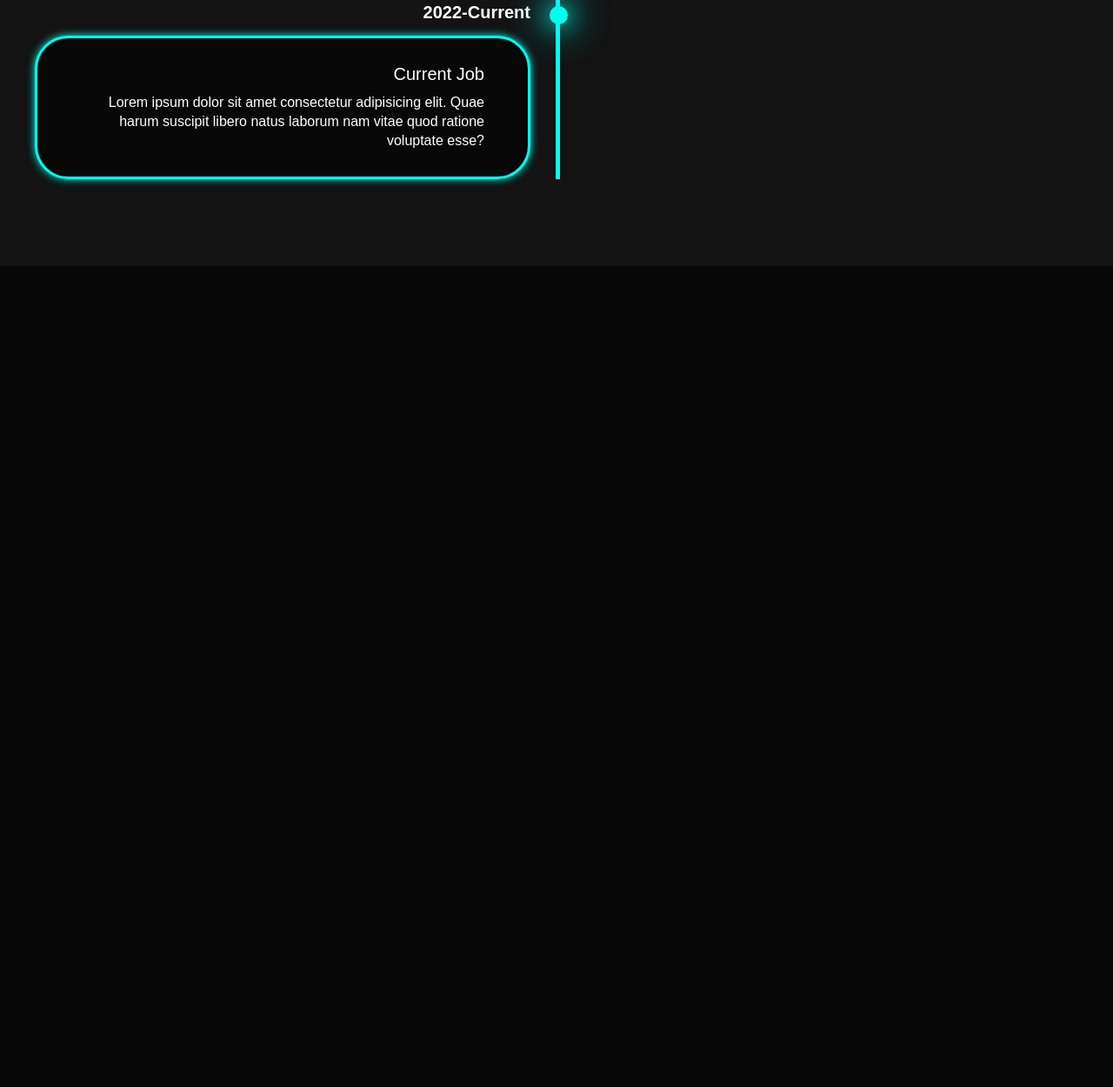
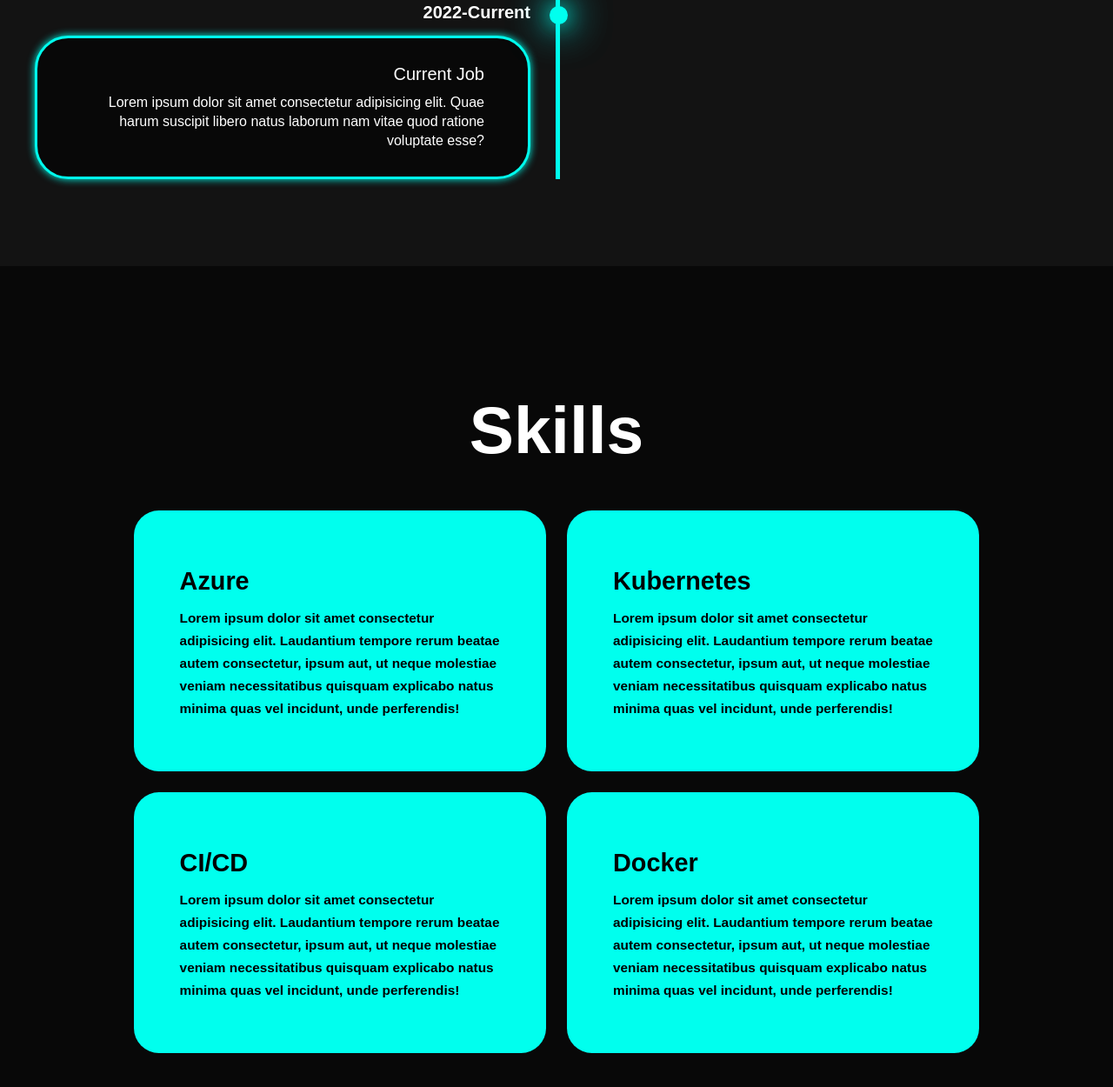
Before and after one commit to blanktorious/my-portfolio, a plain HTML site: page index.html in a window 1280 px wide. Shown: the part 1542-2792 px from the top of the page at 87% size. Before the commit the page ends 1848 px from the top, so only its background shows below. Drawn offline with nearby package versions, Linux system fonts and the light colour scheme; a script that the page names is missing.

Commit message:
Add Skills Section

```diff
--- a/index.html
+++ b/index.html
@@ -16,7 +16,7 @@
         <nav class="navbar">
             <a href="#home" class="active">Home</a>
             <a href="#education">Education</a>
-            <a href="#services">Services</a>
+            <a href="#services">Skills</a>
             <a href="#testimonials">Testimonials</a>
             <a href="#contact">Contact</a>
         </nav>
@@ -51,9 +51,7 @@
 
     <section class="education" id="education">
         <h2 class="heading">Education</h2>
-
         <div class="timeline-items">
-
             <div class="timeline-item">
                 <div class="timeline-dot"></div>
                 <div class="timeline-date">2015-2021</div>
@@ -65,7 +63,6 @@
                     </p>
                 </div>
             </div>
-
             <div class="timeline-item">
                 <div class="timeline-dot"></div>
                 <div class="timeline-date">2021</div>
@@ -78,7 +75,6 @@
                     </p>
                 </div>
             </div>
-
             <div class="timeline-item">
                 <div class="timeline-dot"></div>
                 <div class="timeline-date">2022-Current</div>
@@ -91,10 +87,59 @@
                     </p>
                 </div>
             </div>
+        </div>
+    </section>
 
+    <section class="services" id="services">
+        <h2 class="heading">Skills</h2>
+        <div class="services-container">
+            <div class="service-box">
+                <div class="service-info">
+                    <h4>Azure</h4>
+                    <p>
+                        Lorem ipsum dolor sit amet consectetur adipisicing elit.
+                        Laudantium tempore rerum beatae autem consectetur, ipsum aut, ut
+                        neque molestiae veniam necessitatibus quisquam explicabo natus minima
+                        quas vel incidunt, unde perferendis!
+                    </p>
+                </div>
+            </div>
+            <div class="service-box">
+                <div class="service-info">
+                    <h4>Kubernetes</h4>
+                    <p>
+                        Lorem ipsum dolor sit amet consectetur adipisicing elit.
+                        Laudantium tempore rerum beatae autem consectetur, ipsum aut, ut
+                        neque molestiae veniam necessitatibus quisquam explicabo natus minima
+                        quas vel incidunt, unde perferendis!
+                    </p>
+                </div>
+            </div>
+            <div class="service-box">
+                <div class="service-info">
+                    <h4>CI/CD</h4>
+                    <p>
+                        Lorem ipsum dolor sit amet consectetur adipisicing elit.
+                        Laudantium tempore rerum beatae autem consectetur, ipsum aut, ut
+                        neque molestiae veniam necessitatibus quisquam explicabo natus minima
+                        quas vel incidunt, unde perferendis!
+                    </p>
+                </div>
+            </div>
+            <div class="service-box">
+                <div class="service-info">
+                    <h4>Docker</h4>
+                    <p>
+                        Lorem ipsum dolor sit amet consectetur adipisicing elit.
+                        Laudantium tempore rerum beatae autem consectetur, ipsum aut, ut
+                        neque molestiae veniam necessitatibus quisquam explicabo natus minima
+                        quas vel incidunt, unde perferendis!
+                    </p>
+                </div>
+            </div>
         </div>
+    </section>
 
-    </section>
 
     <script src="script.js"></script>
 </body>
--- a/style.css
+++ b/style.css
@@ -316,3 +316,53 @@
     background-color: var(--bg-color);
     width: 50px;
 }
+.services {
+    background: var(--bg-color);
+    color: black;
+}
+.services h2 {
+    margin-bottom: 5rem;
+    color: white;
+}
+.services-container {
+    display: grid;
+    grid-template-columns: repeat(2, 1fr);
+    align-items: center;
+    gap: 2.5rem;
+}
+.service-box {
+    background-color: var(--main-color);
+    height: 300px;
+    border-radius: 3rem;
+    border: 5px solid transparent;
+    cursor: pointer;
+    transition: 0.4s ease-in-out;
+}
+.service-box:hover {
+    background: white;
+    color: black;
+    border: 5px solid var(--main-color);
+    transform: scale(1.03);
+}
+.service-box .service-info {
+    display: flex;
+    flex-direction: column;
+    text-align: left;
+    max-height: 200px;
+    justify-content: left;
+    align-items: baseline;
+    padding: 5rem 5rem;
+}
+.service-info h4 {
+    font-size: 3rem;
+    font-weight: 800;
+    line-height: 2;
+}
+
+.service-info p {
+    font-size: 1.6rem;
+    font-weight: 600;
+    max-height: 100px;
+    line-height: 1.7;
+    margin: auto;
+}
```
